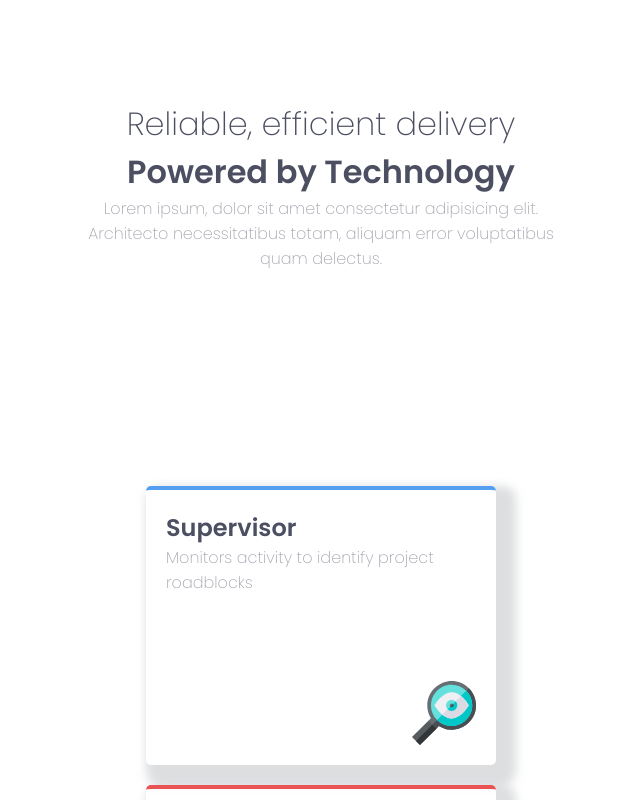
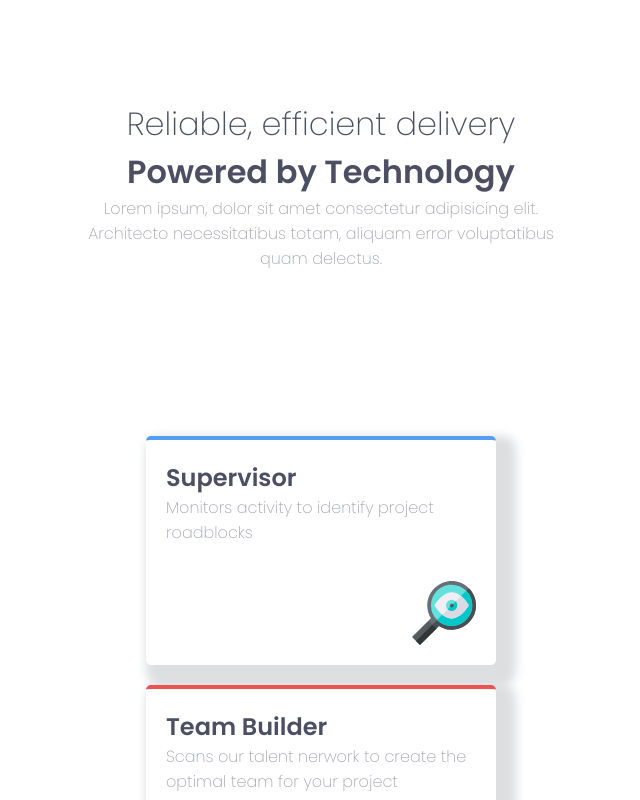
Before and after one commit to MarImnaishvili/Four-Card-Section, a React (Create React App) app: page / in a window 1280 px wide. Shown: the top 800 px of the page, without its empty margins (319-959 px from the left). Built offline with nearby package versions, Linux system fonts and the light colour scheme.

Commit message:
changing padding

```diff
--- a/src/components/section.css
+++ b/src/components/section.css
@@ -18,5 +18,5 @@ h2 {
 
 P {
   color: hsl(229, 6%, 66%);
-  padding-bottom: 150px;
+  padding-bottom: 100px;
 }
```
